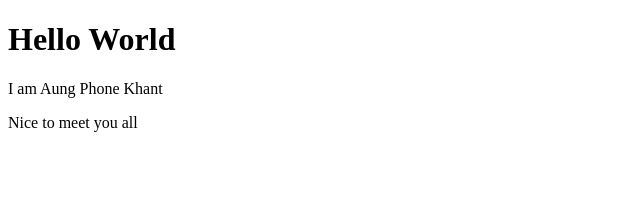
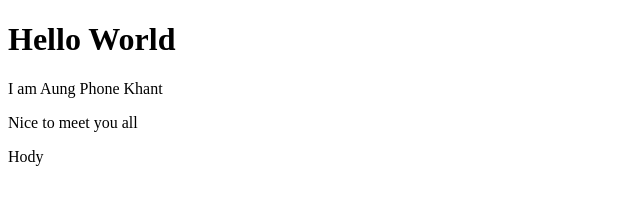
Before and after one commit to AungPhoneKhantLovesTKN/Gittest, a plain HTML site: page index.html in a window 1280 px wide. Shown: the full height of the page, 0-640 px from the left. Drawn offline with Linux system fonts and the light colour scheme.

Commit message:
adding section

```diff
--- a/index.html
+++ b/index.html
@@ -9,5 +9,6 @@
 		<h1>Hello World</h1>
 		<header>I am Aung Phone Khant</header>
 		<p>Nice to meet you all</p>
+		<section>Hody</section>
 	</body>
 </html>
```
